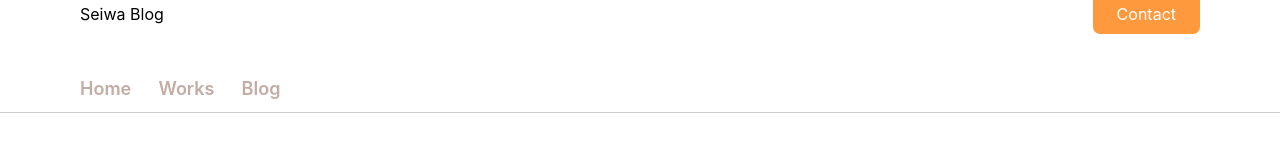
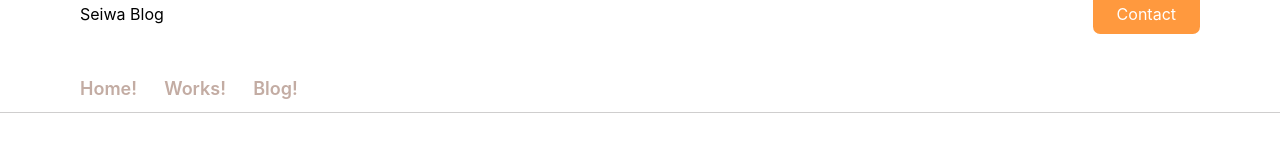
Before and after one commit to Seiwa-Edu/Next-Portforio, a Next.js app: page / in a window 1280 px wide. Shown: the top 163 px of the page. Built offline with nearby package versions, Linux system fonts and the light colour scheme.

Commit message:
[update] check the vercel

```diff
--- a/components/Layout.tsx
+++ b/components/Layout.tsx
@@ -27,9 +27,9 @@ const Layout = ({ children, title = 'Seiwa Blog' }: Props)=> (
            <nav className={header_css.navi}>
                <div className={header_css.nav__wrap}>
                    <div className={header_css.nav__slide}>
-                    <Link href="/"><a className={header_css.navi_a}>Home</a></Link>
-                    <Link href="/works"><a className={header_css.navi_a}>Works</a></Link>
-                    <Link href="/blog"><a className={header_css.navi_a}>Blog</a></Link>
+                    <Link href="/"><a className={header_css.navi_a}>Home!</a></Link>
+                    <Link href="/works"><a className={header_css.navi_a}>Works!</a></Link>
+                    <Link href="/blog"><a className={header_css.navi_a}>Blog!</a></Link>
                    </div>
                </div>
             </nav>
```
